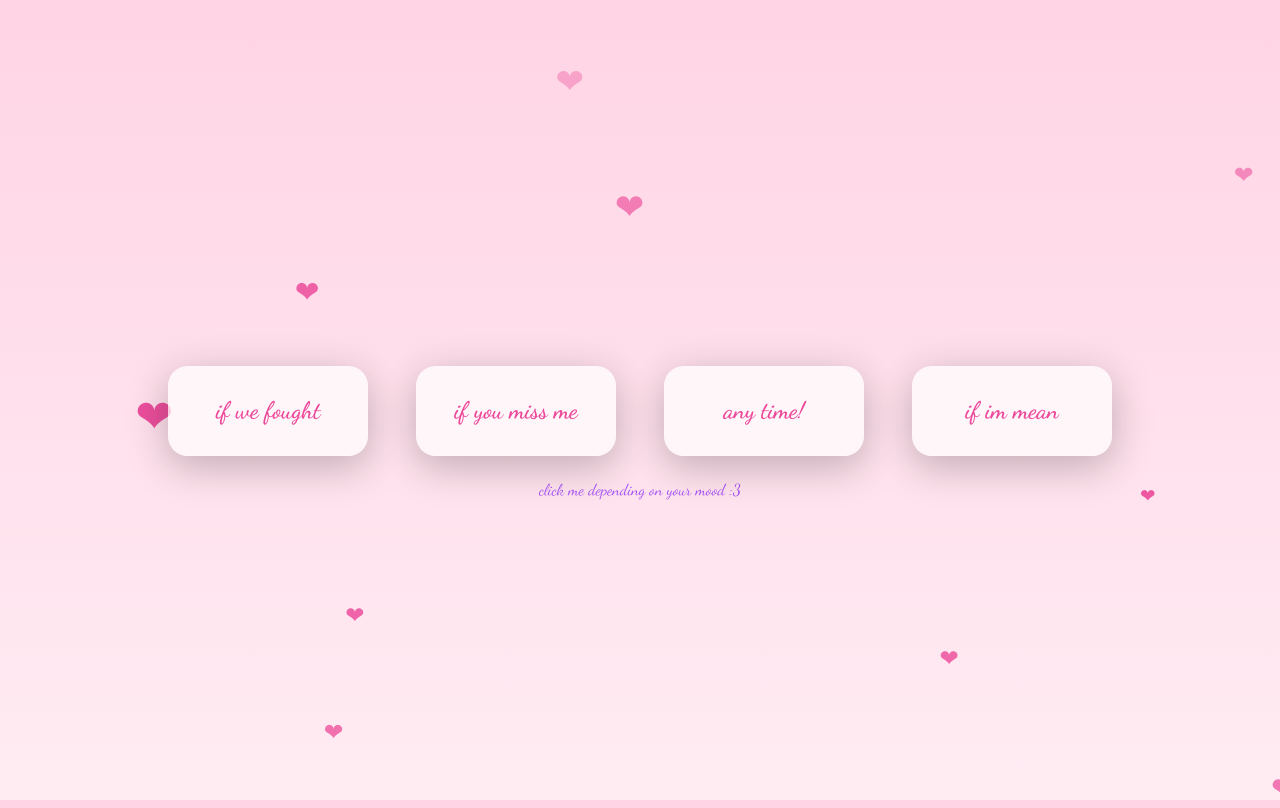
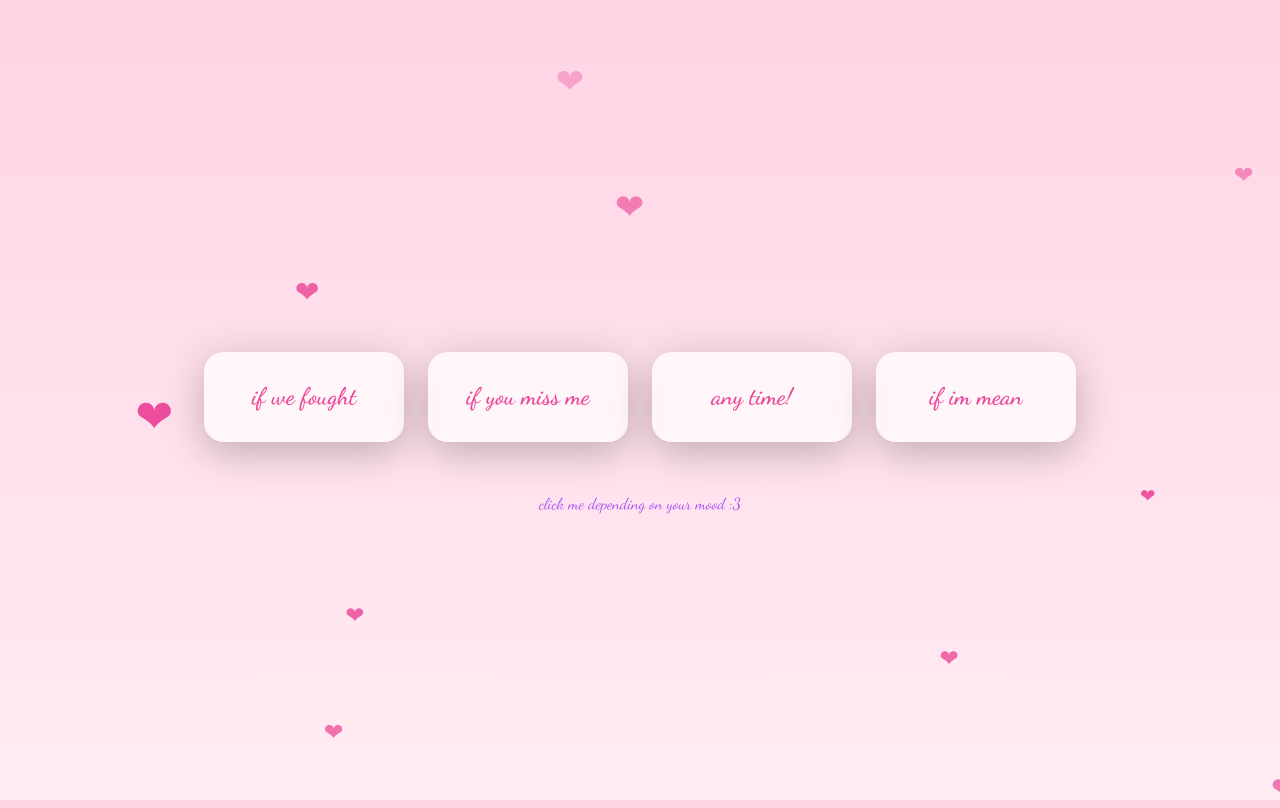
Before and after one commit to 33rex/My-Ashy, a plain HTML site: page index.html in a window 1280 px wide. Drawn offline with Linux system fonts and the light colour scheme.

Commit message:
Update index.html

```diff
--- a/index.html
+++ b/index.html
@@ -13,23 +13,48 @@
       --muted:#a855f7;
       font-family: 'Dancing Script', cursive;
     }
-    html,body{height:100%;margin:0;background:linear-gradient(180deg,#ffd4e5 0%, #ffecf3 100%);color:#3b0a2e;overflow:hidden;}
 
-    .wrap{min-height:100vh;display:flex;align-items:center;justify-content:center;padding:32px;position:relative;}
-    .stage{width:100%;display:flex;flex-direction:column;align-items:center;gap:24px;z-index:1;}
+    html, body {
+      height: 100%;
+      margin: 0;
+      background: linear-gradient(180deg,#ffd4e5 0%, #ffecf3 100%);
+      color: #3b0a2e;
+      overflow-y: auto; /* Scrollen erlauben */
+    }
+
+    .wrap{
+      min-height: 100vh;
+      display: flex;
+      flex-direction: column;
+      align-items: center;
+      justify-content: center;
+      padding: 32px;
+      position: relative;
+    }
+
+    .stage{
+      width: 100%;
+      display: flex;
+      flex-direction: column;
+      align-items: center;
+      gap: 24px;
+      z-index: 1;
+    }
 
     /* Klickbereiche */
     .button-grid{
       display:flex;
       justify-content:center;
-      gap:48px;
+      gap:24px;
       width:100%;
-      flex-wrap:nowrap;
+      flex-wrap: wrap; /* Buttons umbrechen bei kleinen Geräten */
     }
+
     .jug-card{
-      width:200px;
-      height:90px;
-      border-radius:20px;
+      width: 200px;
+      max-width: 45%; /* kleiner auf Handys */
+      height: 90px;
+      border-radius: 20px;
       display:flex;
       align-items:center;
       justify-content:center;
@@ -37,13 +62,16 @@
       cursor:pointer;
       background:rgba(255,255,255,0.7);
       box-shadow:0 10px 40px rgba(0,0,0,0.25);
-      transition:transform .2s ease, box-shadow .2s ease;
+      transition: transform .2s ease, box-shadow .2s ease;
       flex-shrink:0;
+      margin-bottom: 16px; /* Abstand, wenn umbrechen */
     }
+
     .jug-card:hover{
       animation:shake 0.4s ease-in-out infinite;
       box-shadow:0 12px 50px rgba(0,0,0,0.35);
     }
+
     @keyframes shake {
       0% { transform: rotate(0deg); }
       25% { transform: rotate(2deg); }
@@ -58,6 +86,7 @@
       color:var(--accent);
       user-select:none;
       pointer-events:none;
+      text-align:center;
     }
 
     /* Zettel (oben im Bildschirm) */
@@ -86,7 +115,12 @@
       to {transform:translateX(-50%) translateY(0) scale(1);opacity:1}
     }
 
-    .hint{color:var(--muted);font-size:16px;text-align:center}
+    .hint{
+      color:var(--muted);
+      font-size:16px;
+      text-align:center;
+      margin-top:12px;
+    }
 
     /* Herzanimationen */
     .heart{
@@ -101,6 +135,21 @@
       0% {transform:translateY(0) scale(1); opacity:0.7;}
       50% {opacity:1;}
       100% {transform:translateY(-110vh) scale(1.4); opacity:0;}
+    }
+
+    /* Responsive Anpassungen */
+    @media (max-width: 500px) {
+      .jug-card {
+        width: 80%; /* auf sehr kleinen Bildschirmen */
+        height: 70px;
+      }
+      .click-text {
+        font-size: 18px;
+      }
+      .zettel {
+        font-size: 20px;
+        padding: 12px 16px;
+      }
     }
   </style>
 </head>
@@ -187,7 +236,7 @@
       heart.className = 'heart';
       heart.textContent = '❤';
       heart.style.left = Math.random()*100+'vw';
-      const size = 16 + Math.random()*32; // 16px - 48px
+      const size = 16 + Math.random()*32;
       heart.style.fontSize = size + 'px';
       heart.style.animationDuration = (4+Math.random()*4)+'s';
       document.body.appendChild(heart);
```
